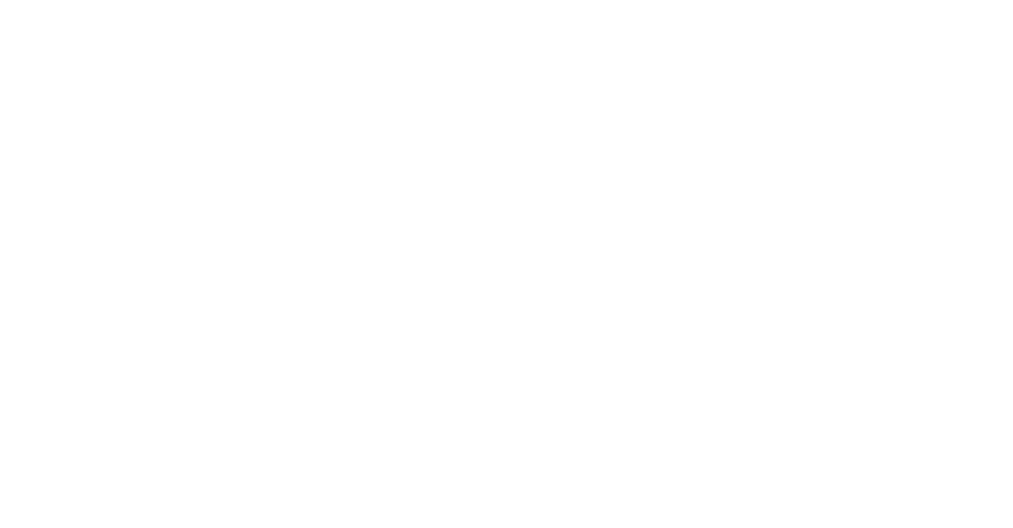
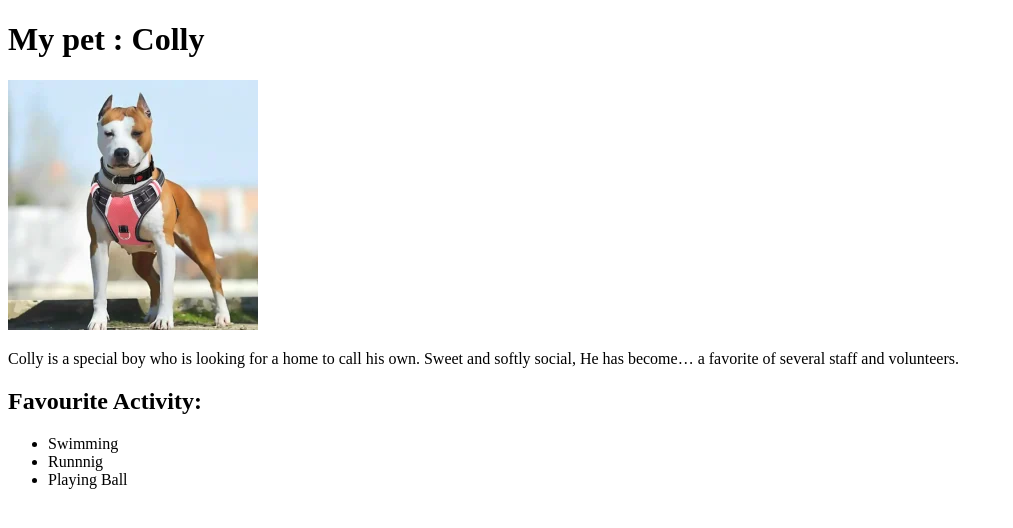
Before and after one commit to Alexotieno1717/pet, a plain HTML site: page index.html in a window 1280 px wide. Shown: the whole page, without its empty margins (0-1013 px from the left). Drawn offline with Linux system fonts and the light colour scheme.

Commit message:
Added image and list

```diff
--- a/index.html
+++ b/index.html
@@ -6,7 +6,14 @@
     <title>Pet Website</title>
 </head>
 <body>
-
-
+    <h1>My pet : Colly</h1>
+    <img src="/images/dog.webp" alt="dog">
+    <p>Colly is a special boy who is looking for a home to call his own. Sweet and softly social, He has become… a favorite of several staff and volunteers.</p>
+    <h2>Favourite Activity:</h2>
+    <ul>
+        <li>Swimming</li>
+        <li>Runnnig</li>
+        <li>Playing Ball</li>
+    </ul>
 </body>
 </html>
```
